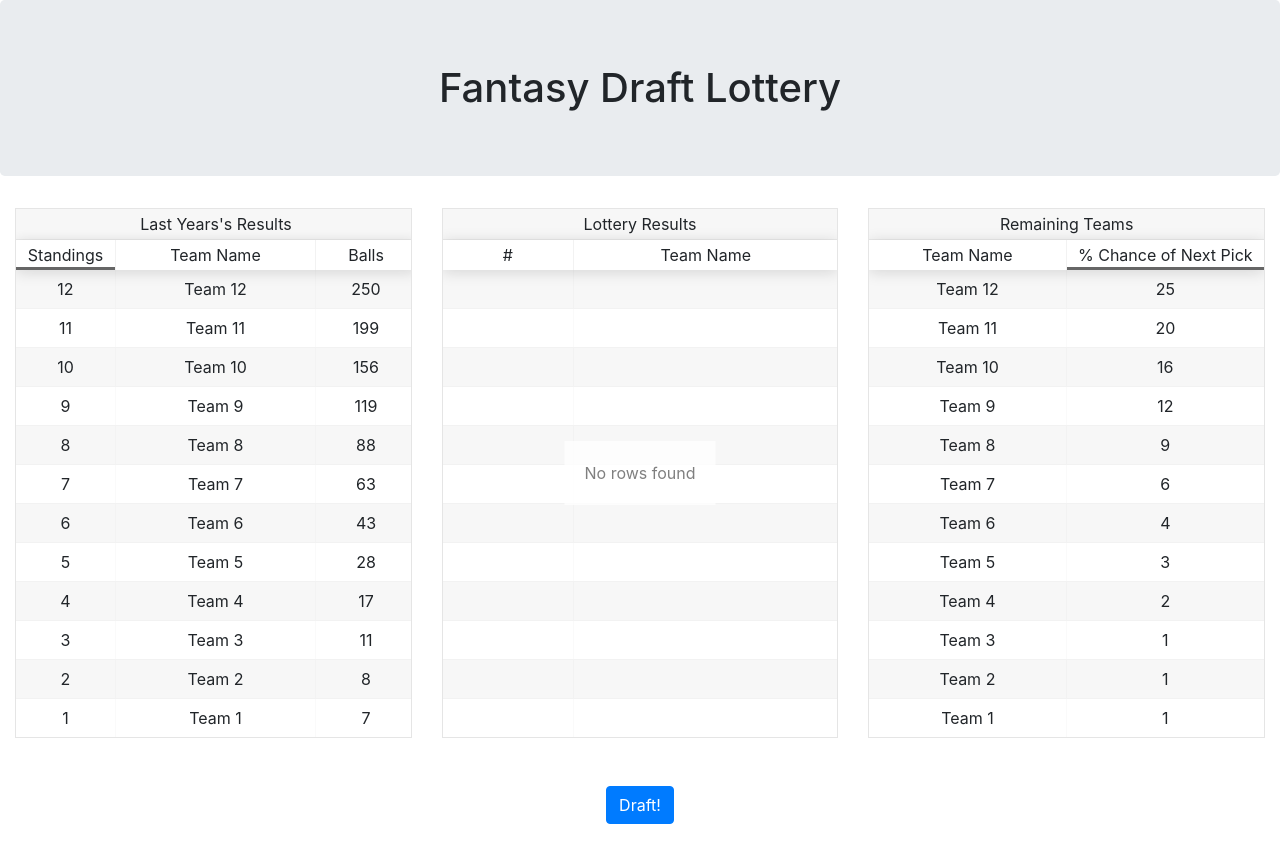
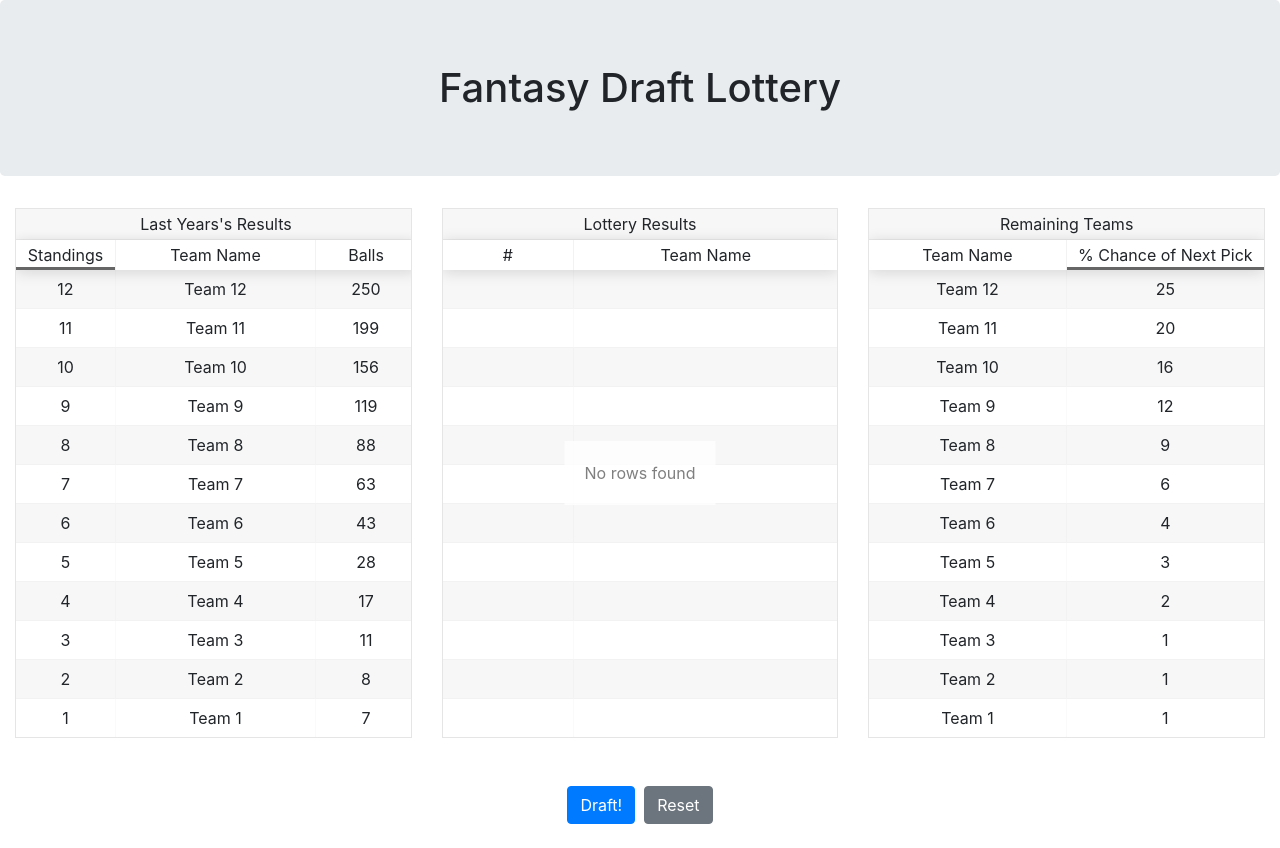
Before and after one commit to mwilkens731/draftLottery, a React (Create React App) app: page / in a window 1280 px wide. Both pictures are taken after a click on the button "Submit". Built offline with nearby package versions, Linux system fonts and the light colour scheme.

Commit message:
add reset buttoin

```diff
--- a/src/DraftLottery.js
+++ b/src/DraftLottery.js
@@ -69,6 +69,7 @@ class DraftLottery extends Component {
     this.populatePercentages = this.populatePercentages.bind(this);
     this.calculateTotalBalls = this.calculateTotalBalls.bind(this);
     this.draft = this.draft.bind(this);
+    this.reset = this.reset.bind(this);
     this.state = {
       lotteryResults: [],
       previousPick: {},
@@ -128,6 +129,17 @@ class DraftLottery extends Component {
     }
   }
 
+  reset () {
+    if(window.confirm('Are you sure?')) {
+      this.setState({
+        lotteryResults: [],
+        previousPick: {},
+        lottery: this.populateLottery(this.props.lotteryInfo),
+        teamsRemaining: this.populatePercentages(this.props.lotteryInfo, this.calculateTotalBalls(this.props.lotteryInfo))
+      });
+    }
+  }
+
   render() {
     return (
       <div>
@@ -145,7 +157,8 @@ class DraftLottery extends Component {
         <br /><br />
         <div className='row'>
           <div className='col-12 text-center'>
-            <button type='button' className='btn btn-primary' onClick={this.draft}>Draft!</button>
+            <button type='button' className='btn btn-primary' onClick={this.draft}>Draft!</button>&nbsp;&nbsp;
+            <button type='button' className='btn btn-secondary' onClick={this.reset}>Reset</button>
           </div>
         </div>
         <br />
```
